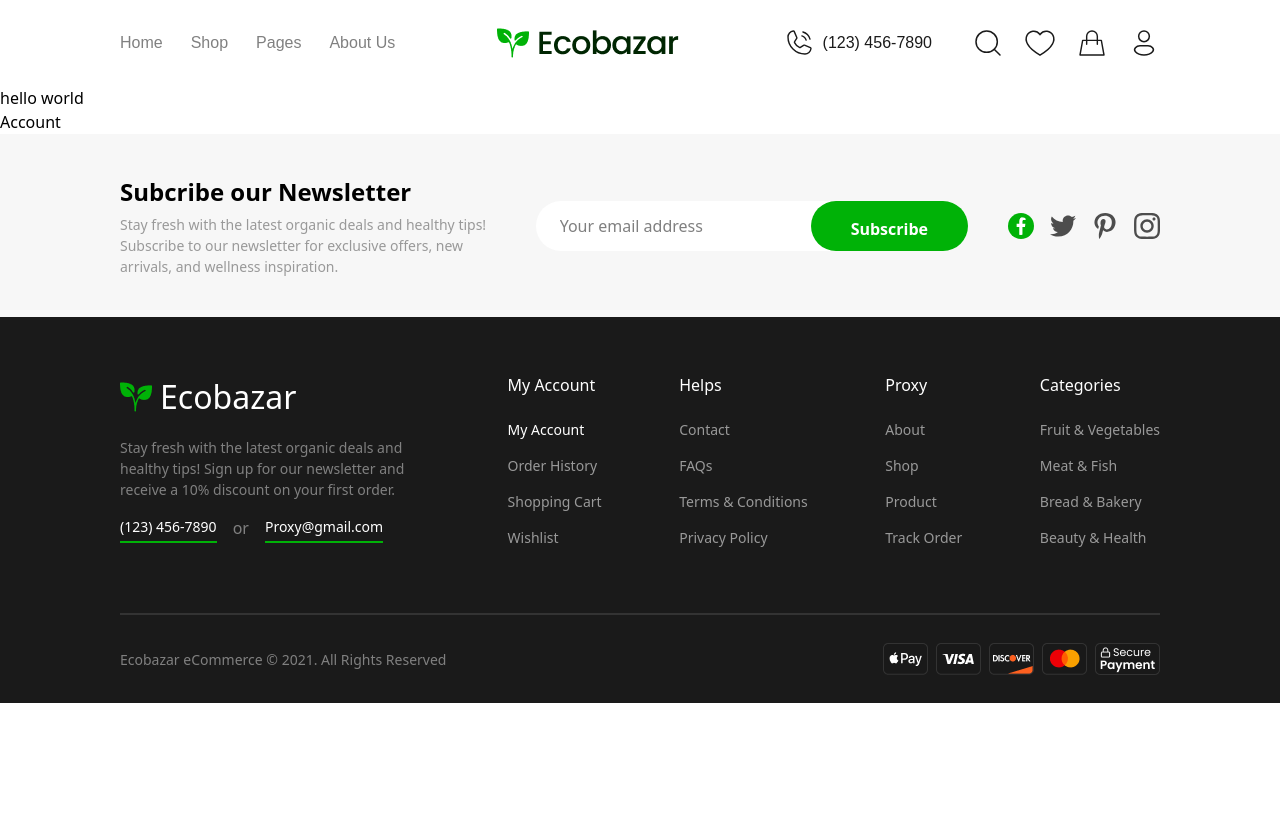
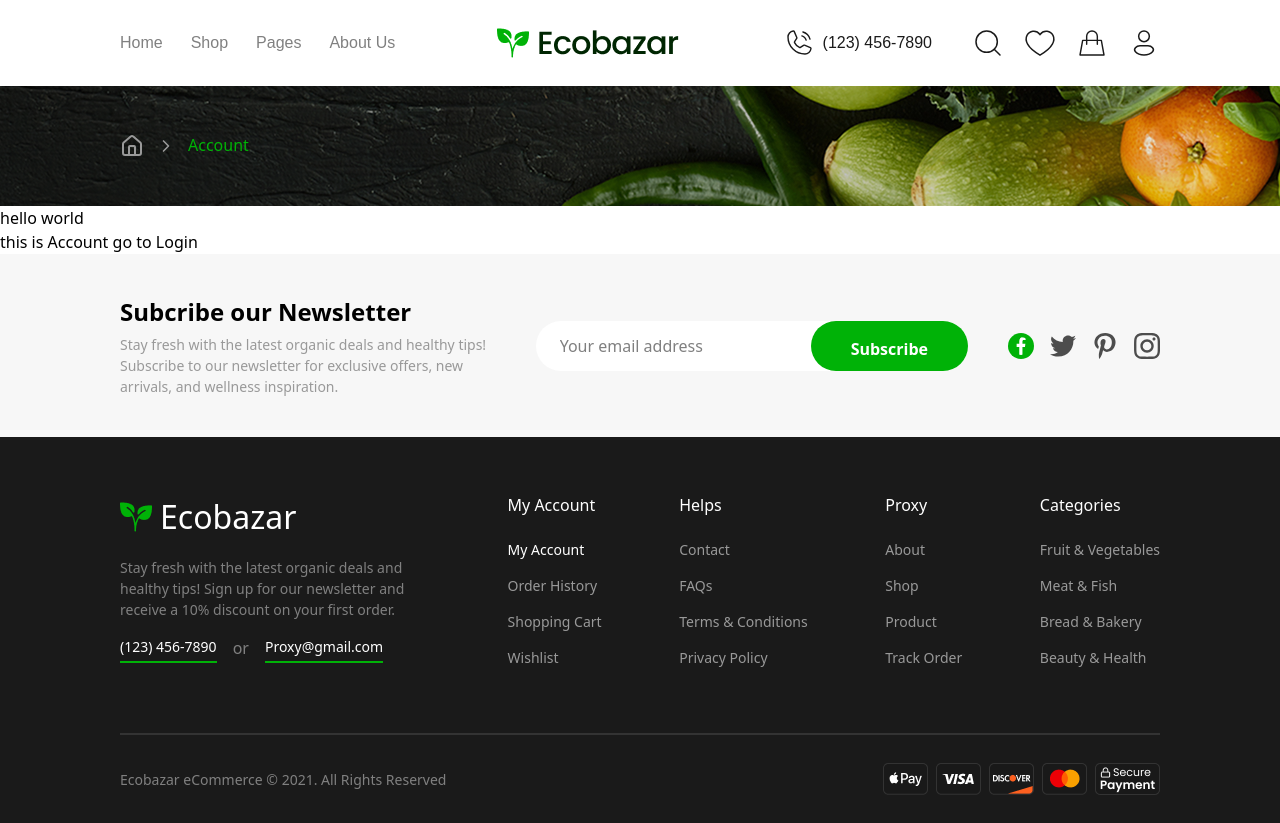
Before and after one commit to Organic-Food-Project/Client, a Next.js app: page /account in a window 1280 px wide. Before the commit the page ends 800 px from the top, so only its background shows below. Built offline with nearby package versions, Linux system fonts and the light colour scheme.

Commit message:
Add BreadCrumbs component for improved navigation; update layout to include BreadCrumbs and enhance Account page content with links

```diff
--- a/app/account/layout.tsx
+++ b/app/account/layout.tsx
@@ -8,7 +8,11 @@ export const metadata: Metadata = {
 };
 
 const Layout: React.FC<{ children: React.ReactNode }> = ({ children }) => {
-  return <div>hello world {children}</div>;
+  return (
+    <div>
+      hello world {children}
+    </div>
+  );
 };
 
 export default Layout;
--- a/app/account/page.tsx
+++ b/app/account/page.tsx
@@ -1,3 +1,4 @@
+import Link from 'next/link';
 import React from 'react';
 
 const Account = () => {
@@ -8,7 +9,11 @@ const Account = () => {
   if (!loggedIn) {
     return <div>Redirecting to login</div>;
   }
-  return <div>Account</div>;
+  return (
+    <div>
+      this is Account go to <Link href="/account/login">Login</Link>
+    </div>
+  );
 };
 
 export default Account;
--- a/app/layout.tsx
+++ b/app/layout.tsx
@@ -2,6 +2,7 @@ import type { Metadata } from 'next';
 import './globals.css';
 import Navbar from '@/components/Navbar';
 import Footer from '@/components/Footer';
+import BreadCrumbs from '@/components/BreadCrumbs';
 
 export const metadata: Metadata = {
   title: {
@@ -61,6 +62,7 @@ export default function RootLayout({
     <html lang="en">
       <body>
         <Navbar />
+        <BreadCrumbs />
         {children}
         <Footer />
       </body>
--- /dev/null
+++ b/components/BreadCrumbs.tsx
@@ -0,0 +1,56 @@
+'use client';
+import { usePathname } from 'next/navigation';
+import BreadCrumbsBg from '@/assets/Breadcrumbs.png';
+import Image from 'next/image';
+import { ChevronRight, House } from 'lucide-react';
+import Link from 'next/link';
+
+const BreadCrumbs = () => {
+  const pathname = usePathname();
+  if (pathname === '/') return null;
+
+  const pathArray = pathname.split('/').filter(Boolean);
+
+  const generateHref = (index: number) => {
+    return '/' + pathArray.slice(0, index + 1).join('/');
+  };
+
+  return (
+    <div className="z-1 relative w-full h-[120px] mainPadding flex items-center">
+      <Image
+        src={BreadCrumbsBg}
+        alt="Bread Crumbs Bg"
+        className="z-[-1] absolute top-0 left-0 w-full h-full object-cover select-none pointer-events-none"
+      />
+      <div className="text-4xl text-white flex gap-3 items-center">
+        <Link href="/">
+          <House className="text-gray-400" />
+        </Link>
+
+        {pathArray.map((segment, index) => {
+          const href = generateHref(index);
+          const isLast = index === pathArray.length - 1;
+          const label = segment.charAt(0).toUpperCase() + segment.slice(1);
+
+          return (
+            <div key={href} className="flex items-center gap-3">
+              <ChevronRight size={20} className="text-gray-400" />
+              {isLast ? (
+                <span className="text-body-medium text-primary">{label}</span>
+              ) : (
+                <Link
+                  href={href}
+                  className="text-body-medium text-gray-400 hover:text-white transition"
+                >
+                  {label}
+                </Link>
+              )}
+            </div>
+          );
+        })}
+      </div>
+    </div>
+  );
+};
+
+export default BreadCrumbs;
```
Also changed, not shown: assets/Breadcrumbs.png (added).
